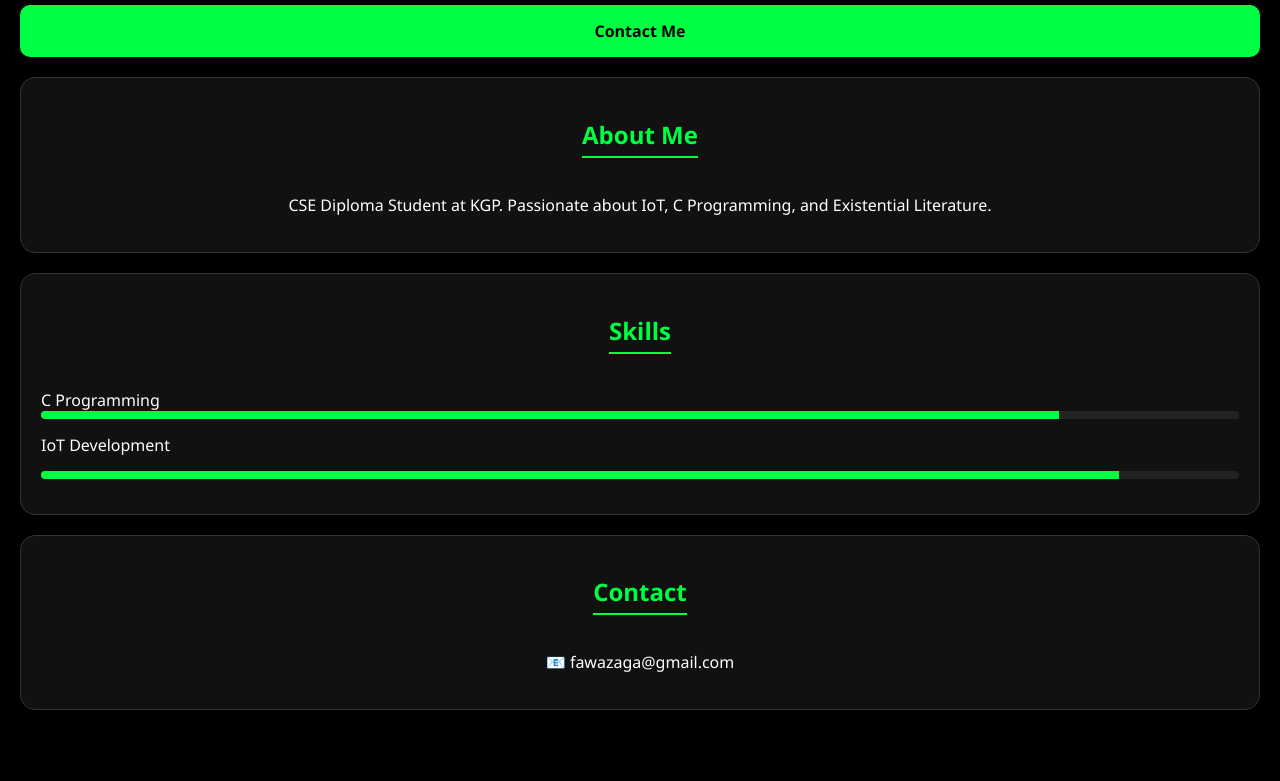
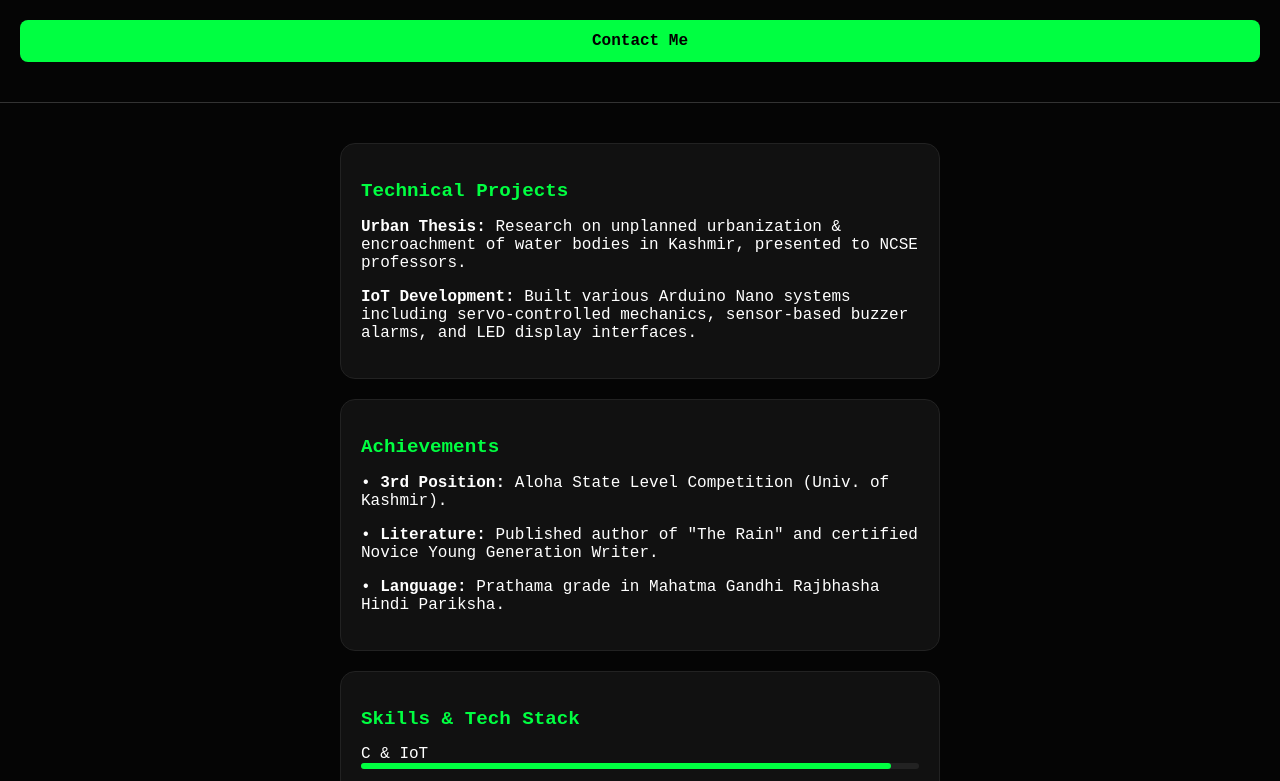
Before and after one commit to fawazshowkat/fawazshowkat.github.io, a plain HTML site: page index.html in a window 1280 px wide. Shown: the part 166-947 px from the top of the page. Before the commit the page ends 916 px from the top, so only its background shows below. Drawn offline with Linux system fonts and the light colour scheme.

Commit message:
Update index.html

```diff
--- a/index.html
+++ b/index.html
@@ -5,56 +5,56 @@
     <meta name="viewport" content="width=device-width, initial-scale=1.0">
     <title>Aga Mohammad Fawaz | Portfolio</title>
     <style>
-        :root { --bg: #000; --accent: #00ff41; /* Changed to tech-green */ --text: #fff; --card-bg: #111; }
-        body { background-color: var(--bg); color: var(--text); font-family: 'Segoe UI', sans-serif; text-align: center; margin: 0; padding: 20px; }
+        :root { --bg: #050505; --accent: #00ff41; --text: #fff; --card: #111; }
+        body { background-color: var(--bg); color: var(--text); font-family: 'Courier New', Courier, monospace; margin: 0; padding: 0; }
 
-        /* Card Style */
-        .card { background: var(--card-bg); border: 1px solid #333; border-radius: 15px; padding: 20px; margin: 20px 0; transition: 0.3s; }
-        .card:hover { border-color: var(--accent); box-shadow: 0 0 10px rgba(0, 255, 65, 0.2); }
+        /* Layout */
+        .container { max-width: 600px; margin: auto; padding: 20px; }
+        header { padding: 40px 20px; text-align: center; border-bottom: 1px solid #333; }
+        .card { background: var(--card); border: 1px solid #222; border-radius: 15px; padding: 20px; margin: 20px 0; text-align: left; }
 
-        /* Progress Bar */
-        .skill-container { margin: 15px 0; text-align: left; }
-        .bar { height: 8px; background: #222; border-radius: 4px; overflow: hidden; }
-        .fill { height: 100%; background: var(--accent); width: 0; transition: 2s; }
+        /* Styling */
+        h2 { color: var(--accent); font-size: 1.2rem; margin-bottom: 15px; }
+        .skill-bar { margin: 15px 0; }
+        .bar { height: 6px; background: #222; border-radius: 3px; }
+        .fill { height: 100%; background: var(--accent); border-radius: 3px; }
 
-        h2 { color: var(--accent); border-bottom: 2px solid var(--accent); display: inline-block; padding-bottom: 5px; }
-        .btn { display: block; background: var(--accent); color: #000; padding: 15px; border-radius: 10px; font-weight: bold; text-decoration: none; margin: 10px 0; }
+        .btn { display: block; background: var(--accent); color: #000; padding: 12px; border-radius: 8px; font-weight: bold; text-align: center; text-decoration: none; margin-top: 20px; }
     </style>
 </head>
 <body>
 
     <header>
-        <div style="font-size: 3rem; color: var(--accent);">آغا محمد فواد</div>
-        <h1>Aga Mohammad Fawaz</h1>
-        <a href="#" class="btn">Contact Me</a>
+        <div style="font-size: 2.5rem; color: var(--accent);">آغا محمد فواد</div>
+        <h1 style="font-size: 1.5rem;">Aga Mohammad Fawaz</h1>
+        <p style="color: #888;">Engineering Student & Tech Innovator</p>
+        <a href="mailto:fawazaga@gmail.com" class="btn">Contact Me</a>
     </header>
 
+    <div class="container">
+        <!-- Projects Section -->
         <section class="card">
-        <h2>About Me</h2>
-        <p>CSE Diploma Student at KGP. Passionate about IoT, C Programming, and Existential Literature.</p>
+            <h2>Technical Projects</h2>
+            <p><strong>Urban Thesis:</strong> Research on unplanned urbanization & encroachment of water bodies in Kashmir, presented to NCSE professors.</p>
+            <p><strong>IoT Development:</strong> Built various Arduino Nano systems including servo-controlled mechanics, sensor-based buzzer alarms, and LED display interfaces.</p>
         </section>
 
+        <!-- Education & Awards -->
         <section class="card">
-        <h2>Skills</h2>
-        <div class="skill-container">
-            <span>C Programming</span>
-            <div class="bar"><div class="fill" style="width: 85%;"></div></div>
-        </div>
-        <div class="skill-container">
-            <span>IoT Development</span>
-            <div class="skill-container">
-            <div class="bar"><div class="fill" style="width: 90%;"></div></div>
-        </div>
+            <h2>Achievements</h2>
+            <p>• <strong>3rd Position:</strong> Aloha State Level Competition (Univ. of Kashmir).</p>
+            <p>• <strong>Literature:</strong> Published author of "The Rain" and certified Novice Young Generation Writer.</p>
+            <p>• <strong>Language:</strong> Prathama grade in Mahatma Gandhi Rajbhasha Hindi Pariksha.</p>
         </section>
 
+        <!-- Skills Section -->
         <section class="card">
-        <h2>Contact</h2>
-        <p>📧 fawazaga@gmail.com</p>
+            <h2>Skills & Tech Stack</h2>
+            <div class="skill-bar">C & IoT <div class="bar"><div class="fill" style="width: 95%;"></div></div></div>
+            <div class="skill-bar">Python <div class="bar"><div class="fill" style="width: 80%;"></div></div></div>
+            <div class="skill-bar">Elocution & Writing <div class="bar"><div class="fill" style="width: 90%;"></div></div></div>
         </section>
+    </div>
 
-    <script>
-        // Trigger progress bar animation
-        window.onload = () => document.querySelectorAll('.fill').forEach(el => el.style.width = el.style.width);
-    </script>
 </body>
 </html>
```
Lines whose indentation alone changed are shown as unchanged.
